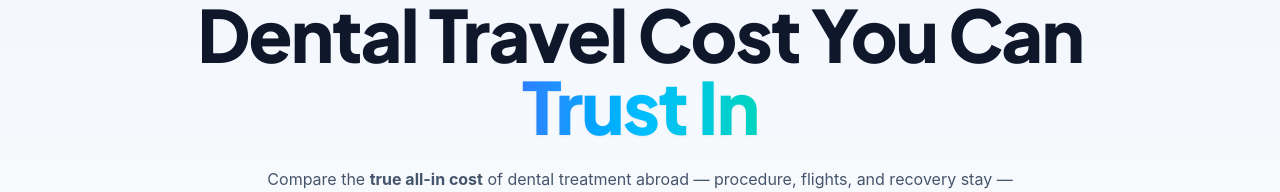
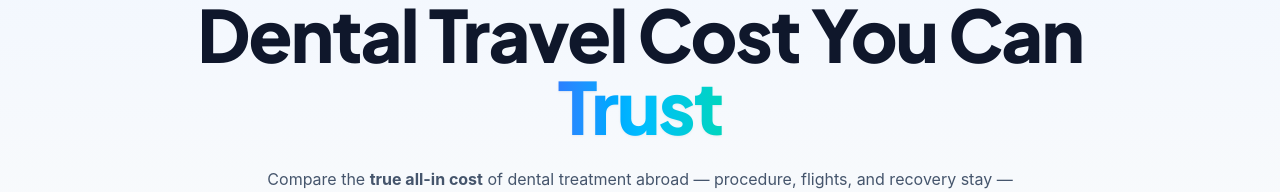
Before and after one commit to omarbrightsun23-beep/dental-travel-cost, a React (Vite) app: page / in a window 1280 px wide. Shown: the part 225-417 px from the top of the page. Built offline with nearby package versions, Linux system fonts and the light colour scheme; no server answers; a web font is replaced by a local one.

Commit message:
Add files via upload

```diff
--- a/src/App.tsx
+++ b/src/App.tsx
@@ -26,7 +26,7 @@ import { CompareAllModal } from './components/CompareAllModal';
 import { PolicyModal, PolicyTab } from './components/PolicyModal';
 import { Shield, ArrowRight, CheckCircle2, TrendingUp } from 'lucide-react';
 
-const ROTATING_WORDS = ['Count On', 'Rely On', 'Trust In', 'Depend On', 'Verify'];
+const ROTATING_WORDS = ['Count On', 'Rely On', 'Trust', 'Depend On', 'Verify'];
 
 export default function App() {
   const [currentCurrency, setCurrentCurrency] = useState<CurrencyCode>('USD');
```
